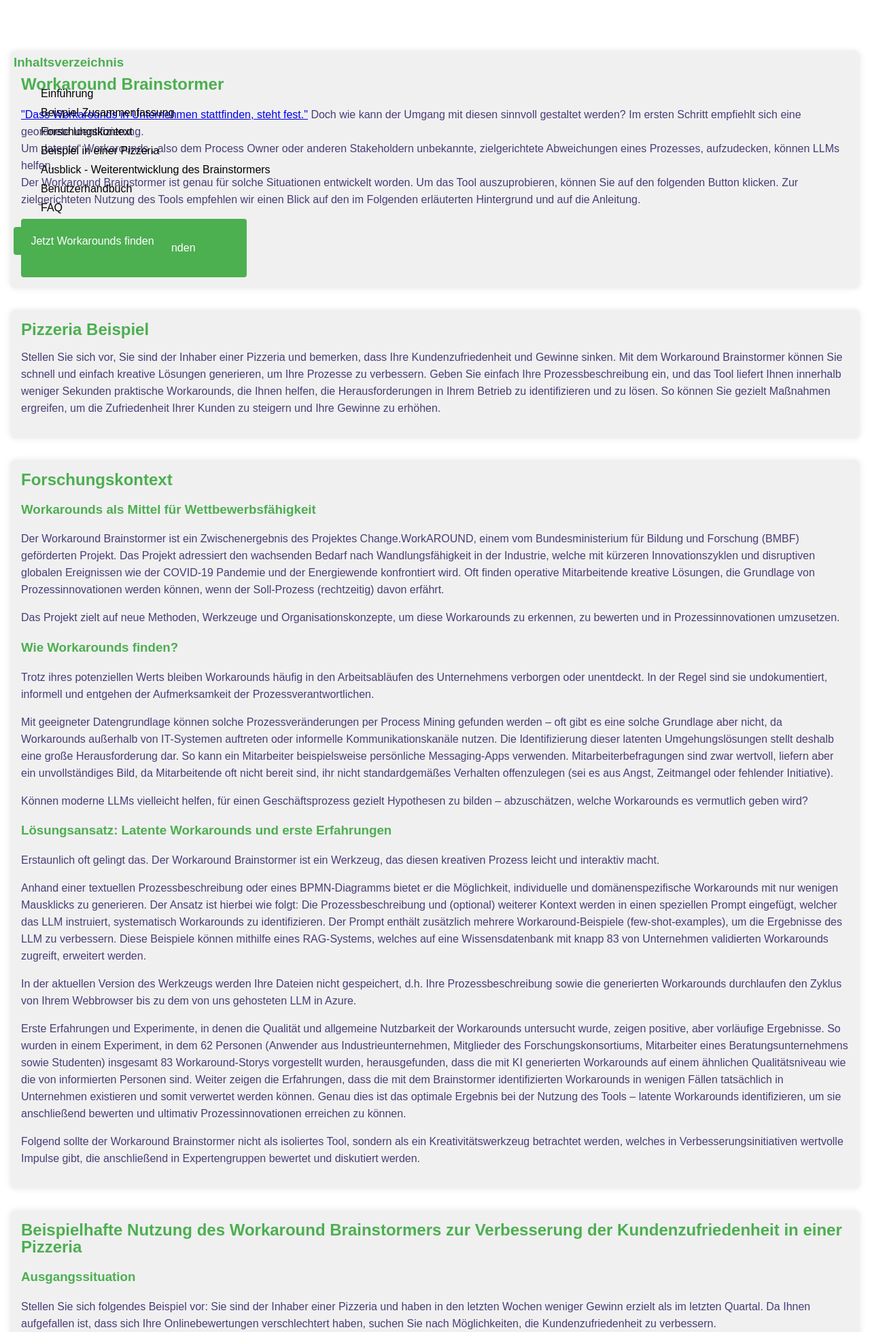
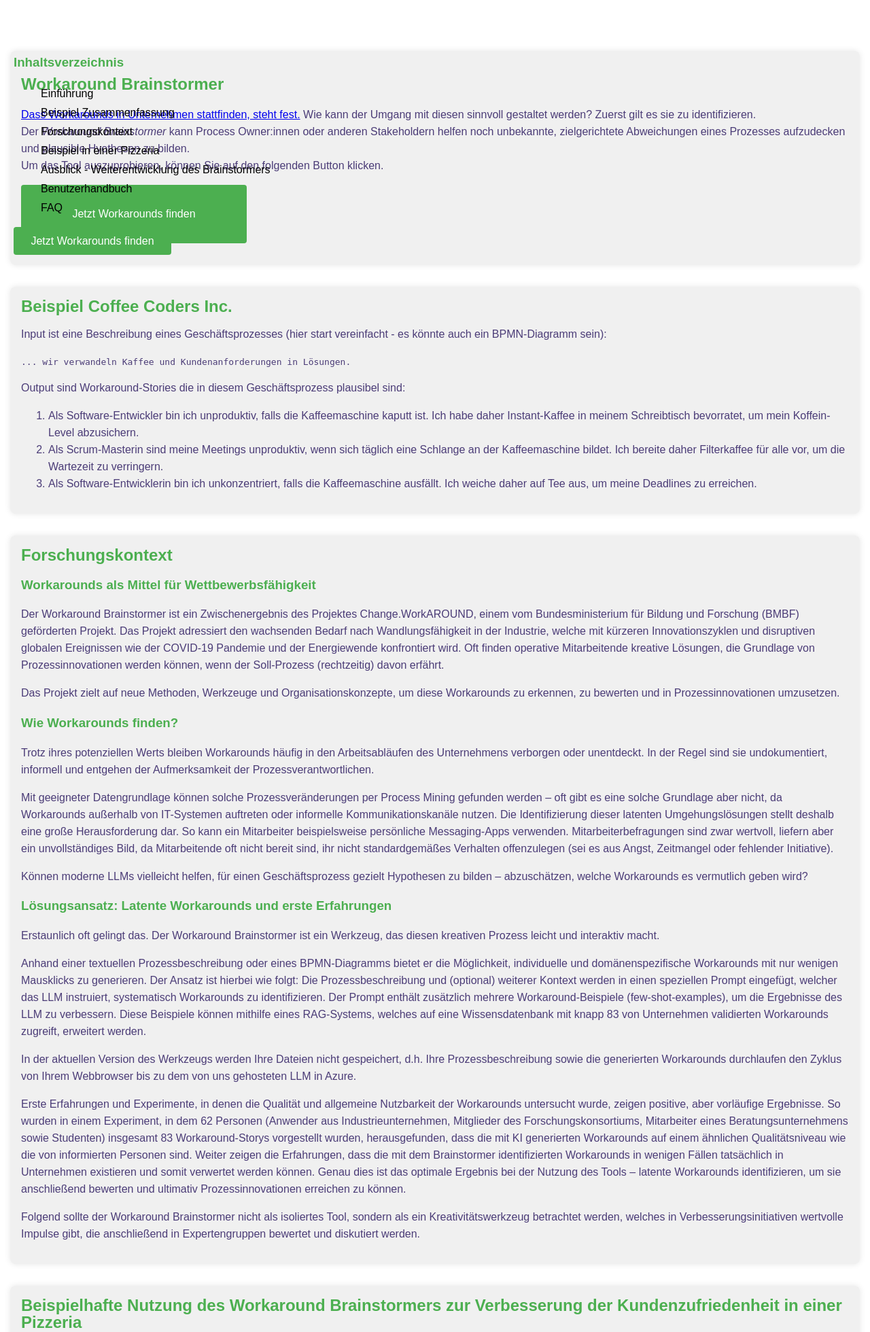
Before and after one commit to viadee/workaround-brainstormer, a Flask app: page / in a window 1280 px wide. Shown: the top 1960 px of the page at 68% size. Run offline with Flask 3, Linux system fonts and the light colour scheme; some libraries are stand-ins or nearby versions.

Commit message:
📝 Refine examples on landing page

```diff
--- a/templates/landingpage/landingpage.html
+++ b/templates/landingpage/landingpage.html
@@ -94,17 +94,27 @@
     <div  id="landingpage-table-of-contents-container">
         <section class="intro">
             <h1 id="intro">Workaround Brainstormer</h1>
-            <p><a href="https://blog.viadee.de/changeworkaround-projektstart" target="_blank">"Dass Workarounds in Unternehmen stattfinden, steht fest."</a>
-                Doch wie kann der Umgang mit diesen sinnvoll gestaltet werden? Im ersten Schritt empfiehlt sich eine geordnete Identifizierung. </br>
-                Um <span class="font-weight-strong">„latente“ Workarounds </span>, also dem Process Owner oder anderen Stakeholdern unbekannte, zielgerichtete Abweichungen eines Prozesses, aufzudecken, können LLMs helfen.
+            <p><a href="https://blog.viadee.de/changeworkaround-projektstart" target="_blank">Dass Workarounds in Unternehmen stattfinden, steht fest.</a>
+                Wie kann der Umgang mit diesen sinnvoll gestaltet werden? Zuerst gilt es sie zu identifizieren. </br>
+                Der <i>Workaround Brainstormer</i> kann Process Owner:innen oder anderen Stakeholdern helfen noch unbekannte, zielgerichtete Abweichungen eines Prozesses aufzudecken und plausible Hyothesen zu bilden.
                 </br>
-                Der Workaround Brainstormer ist genau für solche Situationen entwickelt worden. Um das Tool auszuprobieren, können Sie auf den folgenden Button klicken.
-                Zur zielgerichteten Nutzung des Tools empfehlen wir einen Blick auf den im Folgenden erläuterten Hintergrund und auf die Anleitung.</p>
+                Um das Tool auszuprobieren, können Sie auf den folgenden Button klicken.
+
             <a class="cta-button" target="_blank" href="/brainstormer">Jetzt Workarounds finden</a>
         </section>
         <section class="developer-example">
-            <h2 id="Pizzeria Beispiel">Pizzeria Beispiel</h2>
-            <p>Stellen Sie sich vor, Sie sind der Inhaber einer Pizzeria und bemerken, dass Ihre Kundenzufriedenheit und Gewinne sinken. Mit dem Workaround Brainstormer können Sie schnell und einfach kreative Lösungen generieren, um Ihre Prozesse zu verbessern. Geben Sie einfach Ihre Prozessbeschreibung ein, und das Tool liefert Ihnen innerhalb weniger Sekunden praktische Workarounds, die Ihnen helfen, die Herausforderungen in Ihrem Betrieb zu identifizieren und zu lösen. So können Sie gezielt Maßnahmen ergreifen, um die Zufriedenheit Ihrer Kunden zu steigern und Ihre Gewinne zu erhöhen.</p>
+            <h2 id="Pizzeria Beispiel">Beispiel Coffee Coders Inc.</h2>
+            <p>
+                Input ist eine Beschreibung eines Geschäftsprozesses (hier start vereinfacht - es könnte auch ein BPMN-Diagramm sein):
+                <pre>... wir verwandeln Kaffee und Kundenanforderungen in Lösungen.</pre>
+                Output sind Workaround-Stories die in diesem Geschäftsprozess plausibel sind:
+                <ol>
+                    <li>Als Software-Entwickler bin ich unproduktiv, falls die Kaffeemaschine kaputt ist. Ich habe daher Instant-Kaffee in meinem Schreibtisch bevorratet, um mein Koffein-Level abzusichern. </li>
+                    <li>Als Scrum-Masterin sind meine Meetings unproduktiv, wenn sich täglich eine Schlange an der Kaffeemaschine bildet. Ich bereite daher Filterkaffee für alle vor, um die Wartezeit zu verringern.</li>
+                    <li>Als Software-Entwicklerin bin ich unkonzentriert, falls die Kaffeemaschine ausfällt. Ich weiche daher auf Tee aus, um meine Deadlines zu erreichen.</li>
+                </ol>
+
+            </p>
         </section>
         <section class="research-context">
             <h2 id="Forschungskontext">Forschungskontext</h2>
@@ -124,39 +134,15 @@
         </section>
         <section class="example-usage">
             <h2 id="Beispielhafte Nutzung des Workaround Brainstormers zur Verbesserung der Kundenzufriedenheit in einer Pizzeria">Beispielhafte Nutzung des Workaround Brainstormers zur Verbesserung der Kundenzufriedenheit in einer Pizzeria</h2>
-            <h3 id="Ausgangssituation">Ausgangssituation</h3>
-            <p>Stellen Sie sich folgendes Beispiel vor: Sie sind der Inhaber einer Pizzeria und haben in den letzten Wochen weniger Gewinn erzielt als im letzten Quartal. Da Ihnen aufgefallen ist, dass sich Ihre Onlinebewertungen verschlechtert haben, suchen Sie nach Möglichkeiten, die Kundenzufriedenheit zu verbessern.</p>
-            <p>Um die kostbare Zeit Ihres Teams sinnvoll zu nutzen, möchten Sie im Voraus kreativ werden und Verbesserungsvorschläge sammeln. Mit dem Workaround Brainstormer können Sie mit einfach erste Impulse erhalten, die Sie in die Diskussion mit Ihrem Team einbringen können.</p>
-            <p>Zuerst erklären wir dem Brainstormer unsere Situation:
-                <span style="font-style:italic">
-                „In meiner Pizzeria beginnt der Prozess mit dem Eingang einer Bestellung. Sobald die Bestellung bestätigt wurde, beginnen wir mit der Zubereitung der Pizza und liefern sie anschließend schnellstmöglich aus. Sobald die Pizza beim Kunden angekommen ist, kann dieser sie genießen. Falls der Kunde diese allerdings nach 40 Minuten noch nicht erhalten hat, erhalten wir häufig Beschwerden oder Nachfragen über das Telefon. Wir versuchen dann das Problem zu beheben und noch schnell zu liefern. Wurde die Bestellung auch nach 80 Minuten noch nicht geliefert, kann der Kunde sein Geld zurückbekommen.“
-                </span>
-            </p>
-            <h3 id="In drei Schritten zu Möglichkeiten der Prozessverbesserung">In drei Schritten zu Möglichkeiten der Prozessverbesserung</h3>
-            <p>Und erhalten fünf Vorschläge für Workarounds, die uns als Graph sowie als Liste präsentiert werden:</p>
-            <div style="display:flex">
-                <ul>
-                    <li>Als Pizzabote, wenn ich feststelle, dass ich mehrere Lieferungen gleichzeitig habe, plane ich meine Route effizienter und priorisiere die Kunden, um die Lieferzeiten insgesamt zu verkürzen.</li>
-                    <li>Als Küchenchef, wenn ich merke, dass die Pizza-Zubereitung aufgrund fehlender Zutaten verzögert wird, überprüfe ich schnell die Lagerbestände und passe das Rezept leicht an, um die Zubereitungszeit zu verkürzen und trotzdem eine schmackhafte Pizza zu liefern.</li>
-                    <li>Als Mitarbeiter im Kundenservice, wenn Kunden nach 40 Minuten noch auf ihre Bestellung warten und anrufen, entschuldige ich mich herzlich und biete einen Preisnachlass auf die nächste Bestellung an, um die Zufriedenheit des Kunden zu erhalten.</li>
-                    <li>Als Manager, wenn ich feststelle, dass es regelmäßige Engpässe bei der Auslieferung gibt, analysiere ich die Häufigkeit und die Zeitpunkte dieser Engpässe und stelle zusätzliche Lieferfahrer bereit während der Stoßzeiten, um die Wartezeit zu verkürzen.</li>
-                    <li>Als Küchentechniker, wenn ich ein Problem mit dem Pizzaofen bemerke, leite ich sofort eine schnelle Wartung ein und informiere das Team, damit sie vorübergehend alternative Zubereitungsmodi nutzen, um keine Zeit zu verlieren.</li>
-                </ul>
-                <img style="height: 300px; margin-left: 40px;" src="{{ url_for('static', filename='images/brainstormer-example-one.png') }}"/>
+            Wir sehen vor allem zwei Nutzungsszeanarien für den Workaround Brainstormer:
+            <ol>
+                <li>
+                    Das interaktive, leicht verständliche Interface erlaubt die Nutzung in Workshop-Situationen in einem Team, dass sich mit Prozess-Optimierungen oder Compliance-Fragen zu einem bestehenden Geschäftsprozess beschäftigt. Der Workshop endet mit einer Auswahl an Hypothesen zu existierenden Workarounds. Ob sie tatsächlich existieren, ist im nächsten Schritt zu prüfen.</li>
+                <li>
+                    Da der Workaround Brainstormer anders als Data Mining-Verfahren nur eine Prozessbeschreibung voraussetzt und keine Event-Daten, nutzen Prozessverantwortliche ihn auch, um vor Inbetriebnahme eines neuen Prozesses zu prüfen, welche Umwelteinflüsse die Prozessbeteiligten potenziell beeinflussen werden und wie sie darauf vermutlich reagieren.
+                </li>
+            </ol>
 
-            </div>
-            <p>Als nächstes bewerten wir die Workarounds. Kommen wir dafür nochmals auf unsere Ausgangssituation zurück – als Inhaber haben wir festgestellt, dass unser Gewinn als auch die Kundenzufriedenheit gesunken ist. Bei zehn Mitarbeitern können wir nicht alles im Blick haben. Die vorgeschlagenen Workarounds können helfen, die Herausforderungen im Prozess aus dem Blickwinkel der Prozessteilnehmer zu verstehen. Der Küchenchef passt in Notsituationen das Rezept an – könnte dies Aufschluss über die gesunkene Kundenzufriedenheit aufgrund eines schlechteren oder ungewohnten Geschmacks geben?</p>
-            <div style="display:flex">
-                <img style="height: 300px; margin-right: 40px;" src="{{ url_for('static', filename='images/brainstormer-example-two.png') }}"/>
-                <p>Die dritte Workaround-Story beschreibt das Verhalten eines Mitarbeiters im Kundenservice, welcher einen Preisnachlass auf die nächste Bestellung gibt.
-                    Das könnte ein Auslöser für den gesunkenen Gewinn sein. Ein mögliches Szenario, allerdings haben wir eine interne Vereinbarung, keinen Preisnachlass zu geben.
-                    Jetzt können wir auf den Knoten im Graph klicken, um ähnliche Workarounds zu generieren:
-                    Aha! Ich habe mich schon gefragt, weshalb der Lagerbestand des Eisbergsalats in den letzten Monaten auffällig gesunken ist.
-                </p>
-
-
-            </div>
-            <p>Im dritten Schritt können Sie die Vorschläge des Brainstormers mit Ihrer langen Erfahrung als Pizzeria-Inhaber kombinieren und evaluieren und so eine aufschlussreiche Diskussion mit Ihrem Team anregen.</p>
         </section>
         <section class="outlook">
             <h2 id="Ausblick – Weiterentwicklung des Brainstormers">Ausblick – Weiterentwicklung des Brainstormers</h2>
@@ -187,8 +173,12 @@
         </section>
         <section class="faq">
             <h2 id="FAQ">FAQ</h2>
-            <h3 id="Was genau ist ein Workaround?">Was genau ist ein Workaround?</h3>
-            <p>Ein Workaround ist eine zielgerichtete Anpassung, Improvisation oder sonstige Änderung eines oder mehrerer Aspekte eines bestehenden Arbeitssystems, um Hindernisse, Ausnahmen, Anomalien, Pannen, etablierte Praktiken, Managementerwartungen oder strukturelle Einschränkungen zu überwinden, zu umgehen oder zu minimieren, die das Arbeitssystem oder seine Teilnehmer daran hindern, ein gewünschtes Maß an Effizienz, Effektivität oder andere organisatorische oder persönliche Ziele zu erreichen.</p>
+            <h3 id="Was genau ist ein Workaround?">Was genau ist mit Workaround gemeint?</h3>
+            <p>
+                Ein Workaround ist wissenschaftlich gesehen eine zielgerichtete Anpassung, Improvisation oder sonstige Änderung eines eines bestehenden Arbeitssystems, um Hindernisse, Ausnahmen [..] zu überwinden oder zu umgehen [..] die seine Teilnehmer daran hindern, ein gewünschtes Maß an Effizienz, Effektivität oder andere organisatorische oder persönliche Ziele zu erreichen (<a href="https://aisel.aisnet.org/cais/vol34/iss1/55/">Alter, 2014</a>).
+            <br/>
+                Workarounds sind damit nicht per se schlecht, sondern können sich auch als kreative Lösungen zur Verbesserung von Prozessen oder zur Erreichung von Zielen betrachtet herausstellen. Wir empfehlen daher, die Identifikation und die Bewertung von Workarounds voneinander zu trennen.
+            </p>
             <h3 id="Was sind Workaround-Storys?">Was sind Workaround-Storys?</h3>
             <p>Workaround-Storys fassen die vier Schlüsselelemente Actor and Context, Challenge or Misfit, Adaptive Action sowie Intended Outcome in einer einzigen, kohärenten Aussage zusammen und vermitteln gleichzeitig ausreichend Informationen für Analysezwecke. Dies ermöglicht den effizienten Austausch von Workarounds zwischen Mensch und Maschine (LLMs).</p>
         </section>
```
